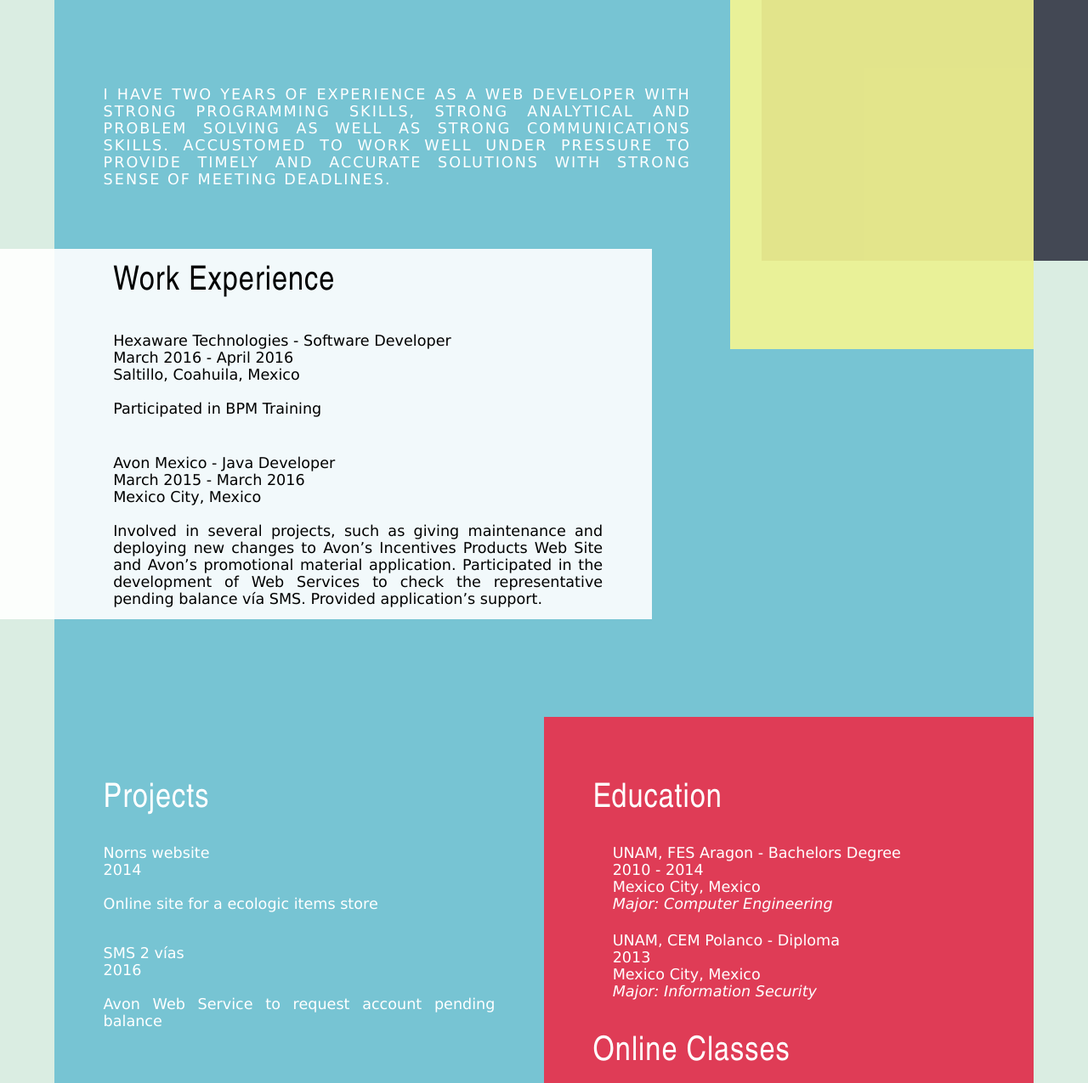
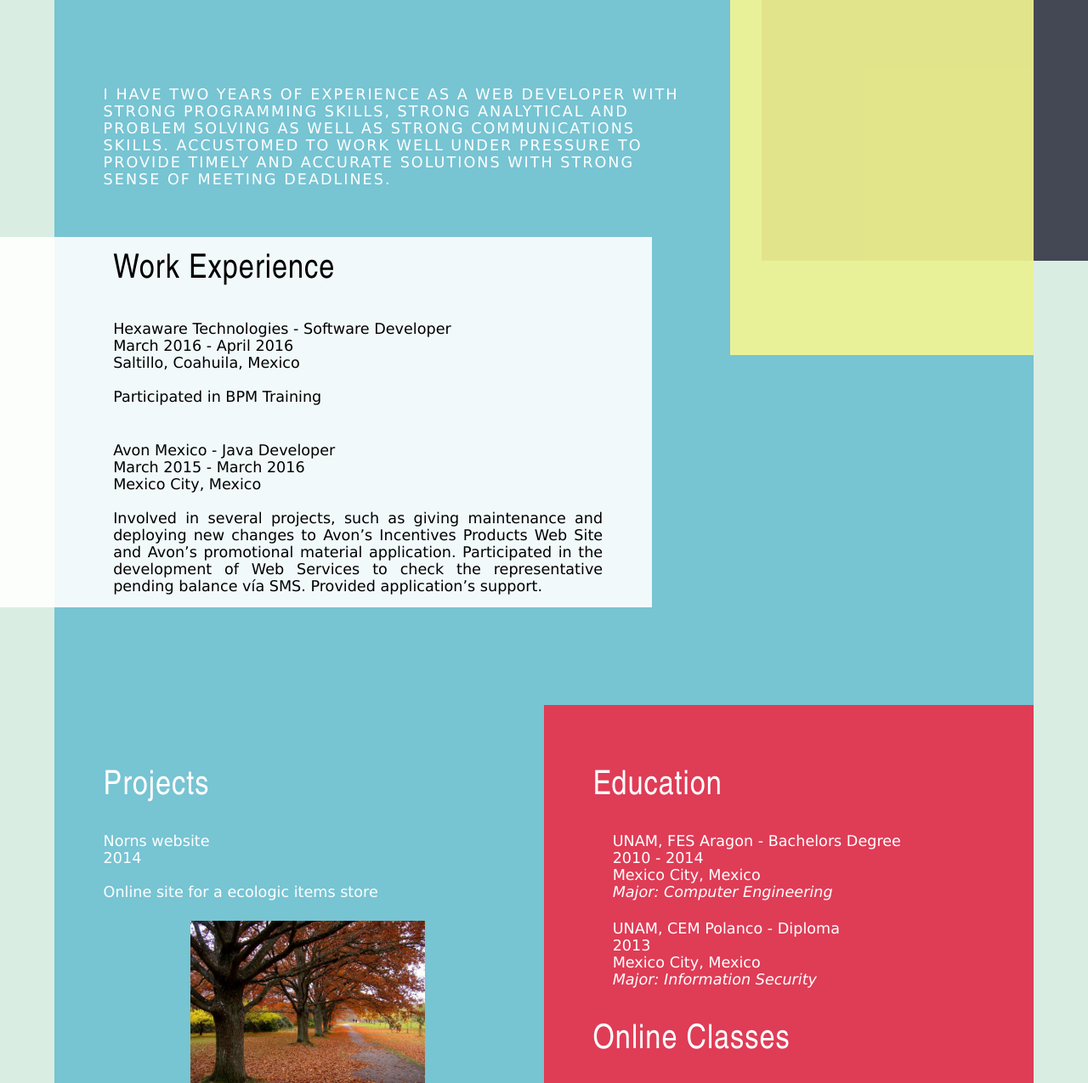
Before and after one commit to AaronJuarez/online-resume, a website: page index.html in a window 1280 px wide. Shown: the part 493-1768 px from the top of the page at 85% size. Drawn offline with Linux system fonts and the light colour scheme; some packages are replaced by stand-ins of ours.

Commit message:
Feat: Images added, deleted hard coded data

```diff
--- a/css/style.css
+++ b/css/style.css
@@ -87,7 +87,7 @@ h2, h3 {
     font-family: "tablet-gothic-condensed", "arial narrow", arial, verdana, sans-serif;
 }
 
-p {
+p, .welcome-message {
     text-align: justify;
 }
 
@@ -103,7 +103,7 @@ p {
     color: #77C4D3;
 }
 
-p, li {
+p, li, .welcome-message {
     padding: 0 0 0.825em 0;
 }
 
@@ -116,7 +116,7 @@ aside.sidebar {
     padding-top: 15%;
 }
 
-h1, section.intro div.summary p {
+h1, .welcome-message {
     font-weight: 300;
     letter-spacing: 2px;
     text-transform: uppercase;
@@ -127,7 +127,7 @@ h1, section.intro div.summary p {
     display: -webkit-flex;
     display: flex;
     flex-wrap: wrap;
-    padding: 0.5em 0 2em 0;
+    padding: 0.5em 0 2em;
 }
 
 .flex-item {
@@ -224,6 +224,7 @@ img {
 .project-entry img {
     max-width: 100%;
     width: 60%;
+    margin-left: 20%;
 }
 
 .education-entry {
@@ -262,20 +263,13 @@ img {
         top: 0;
         width: 30%;
         z-index: 1;
-    }
+    };
 }
 
 @media only screen and (min-width: 900px) {
     body {
         font-size: 110%;
-    }
-
-    .footer-icon {
-        font-size: 1.5em;
-        display: inline-block;
-        margin: .5em 1em;
-        text-align: center;
-    }
+    };
 }
 
 @media only screen and (max-width:900px) {
@@ -290,24 +284,36 @@ img {
         margin: 0;
         width: 100%;
     }
+
+    .project-entry img {
+        width: 80%;
+        margin-left: 10%;
+    };
 }
 
 @media only screen and (max-width: 830px) and (min-width: 650px) {
     .contact-text {
         font-size: 75%;
-    }
+    };
 }
 
 @media only screen and (min-width: 750px) {
     .biopic {
         display: block;
-    }
+    };
 }
 
 @media only screen and (min-width: 1050px) {
     h2 {
         font-size: 8em;
     }
+
+    .footer-icon {
+        font-size: 1.5em;
+        display: inline-block;
+        margin: .5em 1em;
+        text-align: center;
+    };
 }
 
 @media only screen and (max-width: 650px) {
@@ -361,4 +367,9 @@ img {
         margin: 5%;
         padding: 5%;
     }
+
+    .project-entry img {
+        width: 100%;
+        margin: 0;
+    };
 }
--- a/js/helper.js
+++ b/js/helper.js
@@ -15,19 +15,30 @@ replace the %data% placeholder text you see in them.
 var HTMLheaderName = '<div class="aaron"><h2>%data%</h2></div>';
 var HTMLheaderRole = '<h1>%data%</h1>';
 
-var HTMLcontactGeneric = '<li class="flex-item"><span class="orange-text">%contact%</span><span class="contact-text">%data%</span></li>';
-var HTMLmobile = '<li class="flex-item"><span class="fontawesome-phone"></span><span class="contact-text">%data%</span></li>';
-var HTMLemail = '<li class="flex-item"><span class="fontawesome-envelope-alt"></span><span class="contact-text">%data%</span></li>';
-var HTMLtwitter = '<li class="flex-item"><span class="orange-text">twitter</span><span class="contact-text">%data%</span></li>';
-var HTMLgithub = '<li class="flex-item"><span class="fontawesome-github-alt"></span><span class="contact-text">%data%</span></li>';
-var HTMLblog = '<li class="flex-item"><span class="orange-text">blog</span><span class="contact-text">%data%</span></li>';
-var HTMLlocation = '<li class="flex-item"><span class="fontawesome-map-marker"></span><span class="contact-text">%data%</span></li>';
+var HTMLcontactGeneric = '<li class="flex-item"><span class="orange-text">' +
+                         '%contact%</span><span class="contact-text">%data%' +
+                         '</span></li>';
+var HTMLmobile = '<li class="flex-item"><span class="fontawesome-phone">' +
+                 '</span><span class="contact-text">%data%</span></li>';
+var HTMLemail = '<li class="flex-item"><span class="fontawesome-envelope-alt">'+
+                '</span><span class="contact-text">%data%</span></li>';
+var HTMLtwitter = '<li class="flex-item"><span class="orange-text">twitter' +
+                  '</span><span class="contact-text">%data%</span></li>';
+var HTMLgithub = '<li class="flex-item"><span class="fontawesome-github-alt">' +
+                 '</span><span class="contact-text">%data%</span></li>';
+var HTMLblog = '<li class="flex-item"><span class="orange-text">blog</span>' +
+               '<span class="contact-text">%data%</span></li>';
+var HTMLlocation = '<li class="flex-item"><span class="fontawesome-map-' +
+                   'marker"></span><span class="contact-text">%data%</span>' +
+                   '</li>';
 
 var HTMLbioPic = '<img src="%data%" class="biopic" />';
 var HTMLwelcomeMsg = '<span class="welcome-message">%data%</span>';
 
-var HTMLskillsStart = '<h3 id="skills-h3">Skills at a Glance</h3><ul id="skills" class="flex-box"></ul>';
-var HTMLskills = '<li class="flex-skill-item"><span class="contact-text">%data%</span></li>';
+var HTMLskillsStart = '<h3 id="skills-h3">Skills at a Glance</h3><ul ' +
+                      'id="skills" class="flex-box"></ul>';
+var HTMLskills = '<li class="flex-skill-item"><span class="contact-text">' +
+                 '%data%</span></li>';
 
 var HTMLworkStart = '<div class="work-entry"></div>';
 var HTMLworkEmployer = '<a href="#">%data%';
@@ -43,7 +54,7 @@ var HTMLprojectDescription = '<p><br>%data%</p>';
 var HTMLprojectImage = '<img src="%data%">';
 
 var HTMLschoolStart = '<div class="education-entry"></div>';
-var HTMLschoolName = '<a href="#">%data%';
+var HTMLschoolName = '<a href="#" target="_blank">%data%';
 var HTMLschoolDegree = ' - %data%</a>';
 var HTMLschoolDates = '<div class="date-text">%data%</div>';
 var HTMLschoolLocation = '<div class="location-text">%data%</div>';
@@ -51,13 +62,27 @@ var HTMLschoolMajor = '<em>Major: %data%</em>';
 
 var HTMLonlineClasses = '<h3>Online Classes</h3>';
 var HTMLonlineTitle = ' - %data%</a>';
-var HTMLonlineSchool = '<a href="#">%data%';
+var HTMLonlineSchool = '<a href="#" target="_blank">%data%';
 var HTMLonlineDates = '<div class="date-text">%data%</div>';
-var HTMLonlineURL = '<br><a href="#">%data%</a>';
+var HTMLonlineURL = '<br><a href="#" target="_blank">%data%</a>';
 
 var internationalizeButton = '<button>Internationalize</button>';
 var googleMap = '<div id="map"></div>';
 
+var contactLinkMail = '<a href="mailto:%data%?Subject=Hello%20%name%" ' +
+                      'target="_top" class="fontawesome-envelope-alt ' +
+                      'footer-icon"></a>';
+var contactLinkFacebook = '<a href="%data%" target="_blank" ' +
+                          'class="fontawesome-facebook-sign footer-icon"></a>';
+var contactLinkLinkedin = '<a href="%data%" target="_blank" ' +
+                          'class="fontawesome-linkedin-sign footer-icon"></a>';
+var contactLinkGithub = '<a href="https://github.com/%data%" target="_blank" ' +
+                        'class="fontawesome-github footer-icon"></a>';
+var footerLocation = '<div class="footer-icon"><a href="https://www.google.' +
+                'com.mx/maps/place/Mexico+City,+Federal+District/@19.3876888,' +
+                '-99.2108461,10.95z/data=!4m5!3m4!1s0x85ce0026db097507:0x5406' +
+                '1076265ee841!8m2!3d19.4326077!4d-99.133208" target="_blank">' +
+                '<span class="fontawesome-map-marker"> %data%</span></a></div>';
 
 /*
 The International Name challenge in Lesson 2 where you'll create a function that will need this helper code to run. Don't delete! It hooks up your code to the button you'll be appending.
--- a/js/resumeBuilder.js
+++ b/js/resumeBuilder.js
@@ -7,11 +7,20 @@
  		"email" : "aarjuamtz@gmail.com",
  		"github" : "AaronJuarez",
  		"twitter" : "@john doe",
+ 		"facebook" : "https://www.facebook.com/aaron.juarez.52",
+ 		"linkedin" : "https://www.linkedin.com/in/aar%C3%B3n-ju%C3%A1rez-" +
+ 					 "0836ab94?trk=nav_responsive_tab_profile",
  		"location" : "Mexico City, Mexico"
  	},
- 	"welcomeMessage" : "Please, have a look at my resume",
+ 	"welcomeMessage" : "I have two years of experience as a web developer " +
+ 					   "with strong programming skills, strong analytical " +
+ 					   "and problem solving as well as strong communications " +
+ 					   "skills. Accustomed to work well under pressure to " +
+ 					   "provide timely and accurate solutions with strong " +
+ 					   "sense of meeting deadlines.",
  	"skills" : [
- 		"Awesomeness", "Java", "Programming", "JEE", "Hibernate", "Spring", "JavaScript", "HTML", "CSS"
+ 		"Awesomeness", "Java", "Programming", "JEE", "Hibernate", "Spring",
+ 		"JavaScript", "HTML", "CSS"
  	],
  	"biopic" : "images/my-picture.jpg"
  };
@@ -23,7 +32,7 @@
  			"name" : "UNAM, FES Aragon",
  			"location" : "Mexico City, Mexico",
  			"degree" : "Bachelors Degree",
- 			"majors" : "Computer Engineering",
+ 			"majors" : ["Computer Engineering"],
  			"dates" : "2010 - 2014",
  			"url" : "http://www.aragon.unam.mx/unam/index.html"
  		},
@@ -31,7 +40,7 @@
  			"name" : "UNAM, CEM Polanco",
  			"location" : "Mexico City, Mexico",
  			"degree" : "Diploma",
- 			"majors" : "Information Security",
+ 			"majors" : ["Information Security"],
  			"dates" : "2013",
  			"url" : "http://www.cempolanco.unam.mx/"
  		}
@@ -41,7 +50,9 @@
  			"title" : "Front-End Nanodegree",
  			"school" : "Udacity",
  			"date" : "2016",
- 			"url" : "https://www.udacity.com"
+ 			"url" : "https://www.udacity.com",
+ 			"titleUrl" : "https://www.udacity.com/course/front-end-web-" +
+ 						 "developer-nanodegree--nd001"
  		}
  	]
  };
@@ -61,7 +72,12 @@
  			"title" : "Java Developer",
  			"dates" : "March 2015 - March 2016",
  			"location" : "Mexico City, Mexico",
- 			"description" : "Involved in several projects, such as giving maintenance and deploying new changes to Avon’s Incentives Products Web Site and Avon’s promotional material application. Participated in the development of Web Services to check the representative pending balance vía SMS. Provided application’s support."
+ 			"description" : "Involved in several projects, such as giving " +
+ 				"maintenance and deploying new changes to Avon’s Incentives " +
+ 				"Products Web Site and Avon’s promotional material " +
+ 				"application. Participated in the development of Web Services "+
+ 				"to check the representative pending balance vía SMS. " +
+ 				"Provided application’s support."
  		}
  	]
 
@@ -74,19 +90,16 @@
  			"dates" : "2014",
  			"description" : "Online site for a ecologic items store",
  			"images" : [
- 				/*{
- 					"image" : ""
- 				}*/
+ 					"images/nature.jpg"
  			]
  		},
  		{
- 			"title" : "SMS 2 vías",
+ 			"title" : "SMS 2 vias",
  			"dates" : "2016",
- 			"description" : "Avon Web Service to request account pending balance",
+ 			"description" : "Avon Web Service to request account pending " +
+ 							"balance",
  			"images" : [
- 				/*{
- 					"image" : ""
- 				}*/
+ 					"images/abstract.jpg"
  			]
  		}
  	]
@@ -114,79 +127,100 @@ bio.display = function() {
 	 var formattedLocation = HTMLlocation.replace("%data%", bio.contacts.location);
 	 $("#topContacts").append(formattedLocation);
 
+	 var formattedWelcomeMessage = HTMLwelcomeMsg.replace("%data%", bio.welcomeMessage);
+	 $(".summary").append(formattedWelcomeMessage);
 
 	 if (bio.skills.length > 0) {
 	 	$("#skillsDiv").append(HTMLskillsStart);
 
-	 	for (var skill in bio.skills) {
-	 		var formattedSkill = HTMLskills.replace("%data%", bio.skills[skill]);
+	 	bio.skills.forEach(function(skill){
+	 		var formattedSkill = HTMLskills.replace("%data%", skill);
 		 	$("#skills").append(formattedSkill);
-
-	 	}
+	 	});
 
 	 }
+
+	 var formattedLinkMail = contactLinkMail.replace("%data%", bio.contacts.email);
+	 formattedLinkMail = formattedLinkMail.replace("%name%", bio.name.split(" ")[0]);
+	 $("footer").append(formattedLinkMail);
+
+	 var formattedLinkFacebook = contactLinkFacebook.replace("%data%", bio.contacts.facebook);
+	 $("footer").append(formattedLinkFacebook);
+
+	 var formattedLinkLinkedin = contactLinkLinkedin.replace("%data%", bio.contacts.linkedin);
+	 $("footer").append(formattedLinkLinkedin);
+
+	 var formattedLinkGithub = contactLinkGithub.replace("%data%", bio.contacts.github);
+	 $("footer").append(formattedLinkGithub);
+
+	 var formattedfooterLocation = footerLocation.replace("%data%", bio.contacts.location);
+	 $("footer").append(formattedfooterLocation);
 };
 
 
 education.display = function() {
-	for(var school in education.schools){
+
+	education.schools.forEach(function(school){
 		$("#education").append(HTMLschoolStart);
 
-		var formattedSchoolName = HTMLschoolName.replace("%data%", education.schools[school].name);
-		var formattedSchoolDegree = HTMLschoolDegree.replace("%data%", education.schools[school].degree);
+		var formattedSchoolName = HTMLschoolName.replace("%data%", school.name);
+		formattedSchoolName = formattedSchoolName.replace("#", school.url);
+		var formattedSchoolDegree = HTMLschoolDegree.replace("%data%", school.degree);
 		var formattedSchoolNameDegree = formattedSchoolName + formattedSchoolDegree;
 		$(".education-entry:last").append(formattedSchoolNameDegree);
 
-		var formattedSchoolDates = HTMLschoolDates.replace("%data%", education.schools[school].dates);
+		var formattedSchoolDates = HTMLschoolDates.replace("%data%", school.dates);
 		$(".education-entry:last").append(formattedSchoolDates);
 
-		var formattedSchoolLocation = HTMLschoolLocation.replace("%data%", education.schools[school].location);
+		var formattedSchoolLocation = HTMLschoolLocation.replace("%data%", school.location);
 		$(".education-entry:last").append(formattedSchoolLocation);
 
-		var formattedMajor = HTMLschoolMajor.replace("%data%", education.schools[school].majors);
+		var formattedMajor = HTMLschoolMajor.replace("%data%", school.majors);
 		$(".education-entry:last").append(formattedMajor);
 
-	}
+	});
 
-	for(var onlineCourse in education.onlineCourses){
-		$("#education").append(HTMLonlineClasses);
+	$("#education").append(HTMLonlineClasses);
+
+	education.onlineCourses.forEach(function(onlineCourse){
 		$("#education").append(HTMLschoolStart);
 
-		var formattedOnlineTitle = HTMLonlineTitle.replace("%data%", education.onlineCourses[onlineCourse].title);
-		var formattedOnlineSchool = HTMLonlineSchool.replace("%data%", education.onlineCourses[onlineCourse].school);
+		var formattedOnlineTitle = HTMLonlineTitle.replace("%data%", onlineCourse.title);
+		var formattedOnlineSchool = HTMLonlineSchool.replace("%data%", onlineCourse.school);
+		formattedOnlineSchool = formattedOnlineSchool.replace("#", onlineCourse.titleUrl);
 		var formattedOnlineTitleSchool = formattedOnlineSchool + formattedOnlineTitle;
 		$(".education-entry:last").append(formattedOnlineTitleSchool);
 
-		var formattedOnlineDates = HTMLonlineDates.replace("%data%", education.onlineCourses[onlineCourse].date);
+		var formattedOnlineDates = HTMLonlineDates.replace("%data%", onlineCourse.date);
 		$(".education-entry:last").append(formattedOnlineDates);
 
-		var formattedOnlineUrl = HTMLonlineURL.replace("%data%", education.onlineCourses[onlineCourse].url);
-		formattedOnlineUrl = formattedOnlineUrl.replace("#", education.onlineCourses[onlineCourse].url);
+		var formattedOnlineUrl = HTMLonlineURL.replace("%data%", onlineCourse.url);
+		formattedOnlineUrl = formattedOnlineUrl.replace("#", onlineCourse.url);
 		$(".education-entry:last").append(formattedOnlineUrl);
 
-	}
+	});
 };
 
 
  work.display = function() {
 
- 	for(var job in work.jobs){
+ 	work.jobs.forEach(function (job){
 	 	$("#workExperience").append(HTMLworkStart);
 
-	 	var formattedJobEmployer = HTMLworkEmployer.replace("%data%", work.jobs[job].employer);
-	 	var formattedJobTitle = HTMLworkTitle.replace("%data%", work.jobs[job].title);
+	 	var formattedJobEmployer = HTMLworkEmployer.replace("%data%", job.employer);
+	 	var formattedJobTitle = HTMLworkTitle.replace("%data%", job.title);
 	 	var formattedEmployerTitle = formattedJobEmployer + formattedJobTitle;
 	 	$(".work-entry:last").append(formattedEmployerTitle);
 
-	 	var formattedJobDates = HTMLworkDates.replace("%data%", work.jobs[job].dates);
+	 	var formattedJobDates = HTMLworkDates.replace("%data%", job.dates);
 	 	$(".work-entry:last").append(formattedJobDates);
 
-	 	var formattedJobLoc = HTMLworkLocation.replace("%data%", work.jobs[job].location);
+	 	var formattedJobLoc = HTMLworkLocation.replace("%data%", job.location);
 	 	$(".work-entry:last").append(formattedJobLoc);
 
-	 	var formattedJobDescription = HTMLworkDescription.replace("%data%", work.jobs[job].description);
+	 	var formattedJobDescription = HTMLworkDescription.replace("%data%", job.description);
 	 	$(".work-entry:last").append(formattedJobDescription);
- 	}
+ 	});
  };
 
  function inName(name){
@@ -199,26 +233,27 @@ education.display = function() {
 
  projects.display = function() {
 
- 	for(var projectEntry in projects.projects){
+ 	projects.projects.forEach(function (project){
 
  		$("#projects").append(HTMLprojectStart);
 
- 		var formattedProjectTitle = HTMLprojectTitle.replace("%data%", projects.projects[projectEntry].title);
+ 		var formattedProjectTitle = HTMLprojectTitle.replace("%data%", project.title);
  		$(".project-entry:last").append(formattedProjectTitle);
 
- 		var formattedProjectDates = HTMLprojectDates.replace("%data%", projects.projects[projectEntry].dates);
+ 		var formattedProjectDates = HTMLprojectDates.replace("%data%", project.dates);
  		$(".project-entry:last").append(formattedProjectDates);
 
- 		var formattedProjectDesc = HTMLprojectDescription.replace("%data%", projects.projects[projectEntry].description);
+ 		var formattedProjectDesc = HTMLprojectDescription.replace("%data%", project.description);
  		$(".project-entry:last").append(formattedProjectDesc);
 
- 		if (projects.projects[projectEntry].images.length > 0) {
- 			for(var image in projects.projects[projectEntry].images){
- 				var formattedImage = HTMLprojectImage.replace("%data%", projects.projects[projectEntry].images[image].image);
+ 		if (project.images.length > 0) {
+
+ 			project.images.forEach(function(image){
+ 				var formattedImage = HTMLprojectImage.replace("%data%", image);
  				$(".project-entry:last").append(formattedImage);
- 			}
+ 			});
  		}
- 	}
+ 	});
  };
 
  bio.display();
```
Also changed, not shown: index.html (+0 -5 lines), images/abstract.jpg (added), images/nature.jpg (added).
